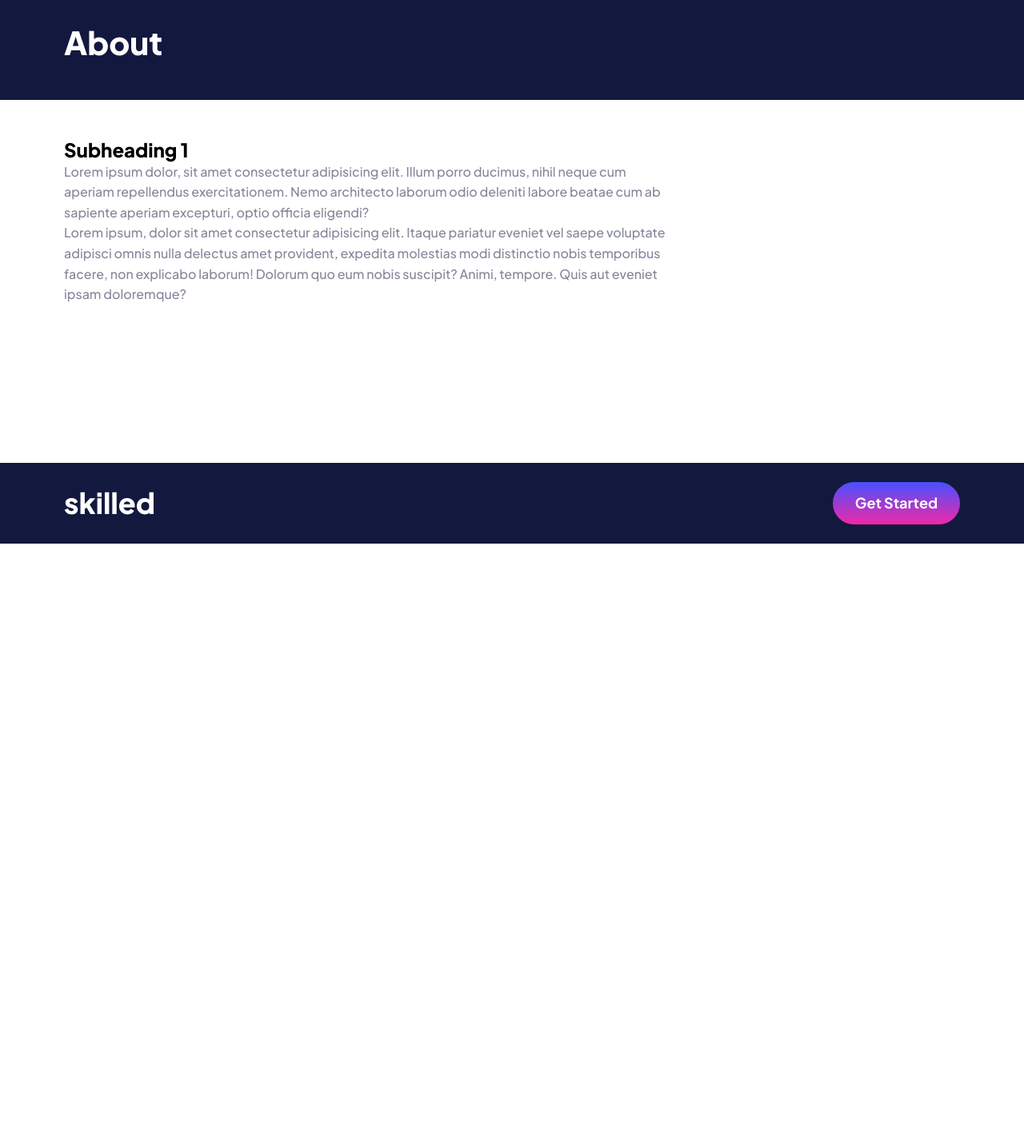
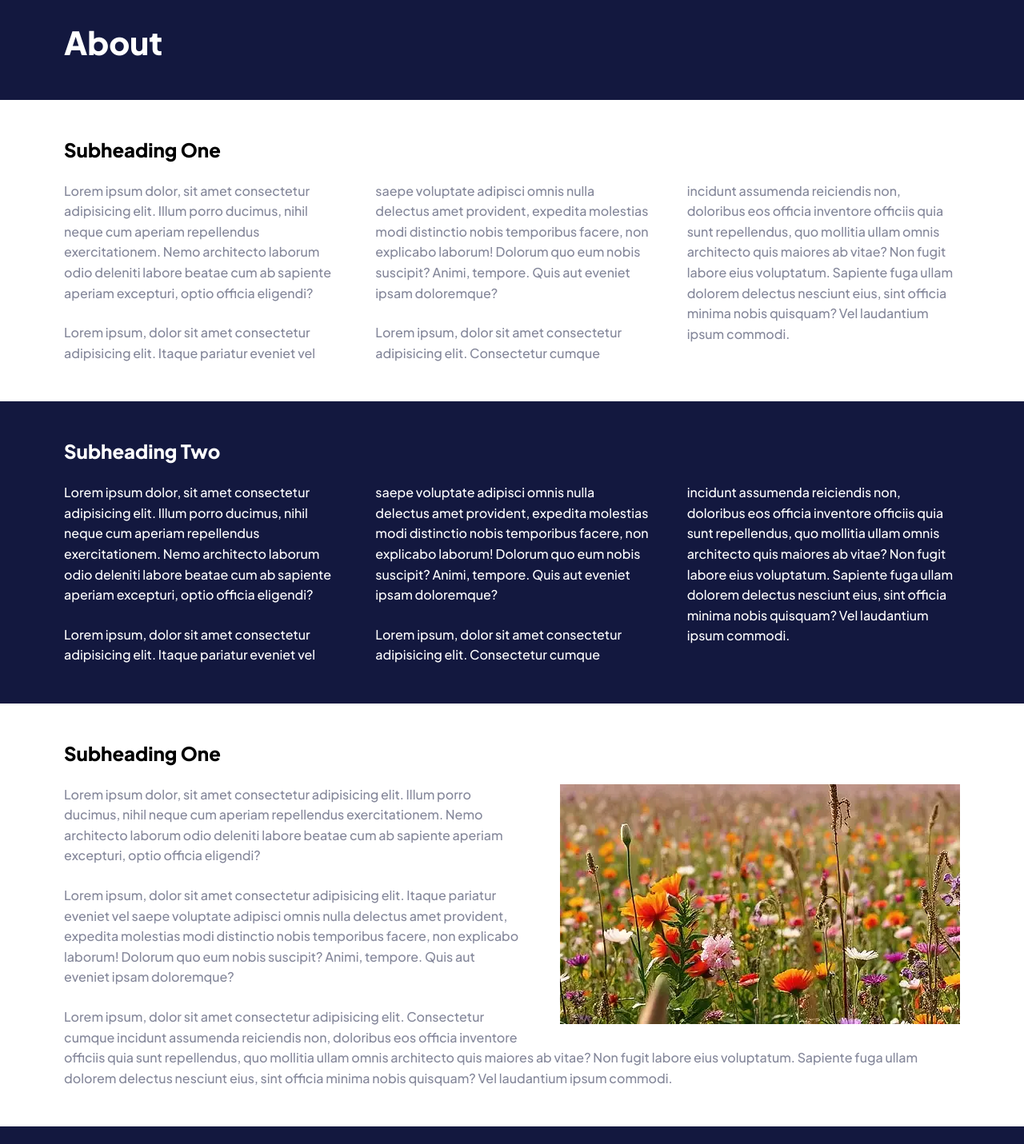
Before and after one commit to CheetingCheetah/Web-Dev-Svelte-Kit, a SvelteKit app: page /about in a window 1280 px wide. Shown: the part 120-1551 px from the top of the page at 80% size. Before the commit the page ends 800 px from the top, so only its background shows below. Built offline with nearby package versions, Linux system fonts and the light colour scheme.

Commit message:
Added photo and more text

```diff
--- a/src/routes/about/+page.svelte
+++ b/src/routes/about/+page.svelte
@@ -6,12 +6,52 @@
 
 <section>
     <div class="outer">
-        <div class="inner">
-            <h2>Subheading 1</h2>
+        <div class="inner flow">
+            <h2>Subheading One</h2>
+            <div class="columns flow">
+                <p>Lorem ipsum dolor, sit amet consectetur adipisicing elit. Illum porro ducimus, nihil neque cum aperiam repellendus exercitationem. Nemo architecto laborum odio deleniti labore beatae cum ab sapiente aperiam excepturi, optio officia eligendi?</p>
 
-            <p>Lorem ipsum dolor, sit amet consectetur adipisicing elit. Illum porro ducimus, nihil neque cum aperiam repellendus exercitationem. Nemo architecto laborum odio deleniti labore beatae cum ab sapiente aperiam excepturi, optio officia eligendi?</p>
+                <p>Lorem ipsum, dolor sit amet consectetur adipisicing elit. Itaque pariatur eveniet vel saepe voluptate adipisci omnis nulla delectus amet provident, expedita molestias modi distinctio nobis temporibus facere, non explicabo laborum! Dolorum quo eum nobis suscipit? Animi, tempore. Quis aut eveniet ipsam doloremque?</p>
 
-            <p>Lorem ipsum, dolor sit amet consectetur adipisicing elit. Itaque pariatur eveniet vel saepe voluptate adipisci omnis nulla delectus amet provident, expedita molestias modi distinctio nobis temporibus facere, non explicabo laborum! Dolorum quo eum nobis suscipit? Animi, tempore. Quis aut eveniet ipsam doloremque?</p>
+                <p>Lorem ipsum, dolor sit amet consectetur adipisicing elit. Consectetur cumque incidunt assumenda reiciendis non, doloribus eos officia inventore officiis quia sunt repellendus, quo mollitia ullam omnis architecto quis maiores ab vitae? Non fugit labore eius voluptatum. Sapiente fuga ullam dolorem delectus nesciunt eius, sint officia minima nobis quisquam? Vel laudantium ipsum commodi.</p>
+            </div>
         </div>
     </div>
 </section>
+
+<section>
+    <div class="outer bg-blue white">
+        <div class="inner flow">
+            <h2>Subheading Two</h2>
+            <div class="columns flow">
+                <p class="white">Lorem ipsum dolor, sit amet consectetur adipisicing elit. Illum porro ducimus, nihil neque cum aperiam repellendus exercitationem. Nemo architecto laborum odio deleniti labore beatae cum ab sapiente aperiam excepturi, optio officia eligendi?</p>
+
+                <p class="white">Lorem ipsum, dolor sit amet consectetur adipisicing elit. Itaque pariatur eveniet vel saepe voluptate adipisci omnis nulla delectus amet provident, expedita molestias modi distinctio nobis temporibus facere, non explicabo laborum! Dolorum quo eum nobis suscipit? Animi, tempore. Quis aut eveniet ipsam doloremque?</p>
+
+                <p class="white">Lorem ipsum, dolor sit amet consectetur adipisicing elit. Consectetur cumque incidunt assumenda reiciendis non, doloribus eos officia inventore officiis quia sunt repellendus, quo mollitia ullam omnis architecto quis maiores ab vitae? Non fugit labore eius voluptatum. Sapiente fuga ullam dolorem delectus nesciunt eius, sint officia minima nobis quisquam? Vel laudantium ipsum commodi.</p>
+            </div>
+        </div>
+    </div>
+</section>
+
+<section>
+    <div class="outer">
+        <div class="inner flow wide-text">
+            <h2>Subheading One</h2>
+                <img class="float-right" src="/Flower-Field.webp" alt="A field of flowers">
+
+                <p>Lorem ipsum dolor, sit amet consectetur adipisicing elit. Illum porro ducimus, nihil neque cum aperiam repellendus exercitationem. Nemo architecto laborum odio deleniti labore beatae cum ab sapiente aperiam excepturi, optio officia eligendi?</p>
+
+                <p>Lorem ipsum, dolor sit amet consectetur adipisicing elit. Itaque pariatur eveniet vel saepe voluptate adipisci omnis nulla delectus amet provident, expedita molestias modi distinctio nobis temporibus facere, non explicabo laborum! Dolorum quo eum nobis suscipit? Animi, tempore. Quis aut eveniet ipsam doloremque?</p>
+
+                <p>Lorem ipsum, dolor sit amet consectetur adipisicing elit. Consectetur cumque incidunt assumenda reiciendis non, doloribus eos officia inventore officiis quia sunt repellendus, quo mollitia ullam omnis architecto quis maiores ab vitae? Non fugit labore eius voluptatum. Sapiente fuga ullam dolorem delectus nesciunt eius, sint officia minima nobis quisquam? Vel laudantium ipsum commodi.</p>
+
+        </div>
+    </div>
+</section>
+
+<style>
+    .wide-text p {
+        max-width: unset;
+    }
+</style>
```
